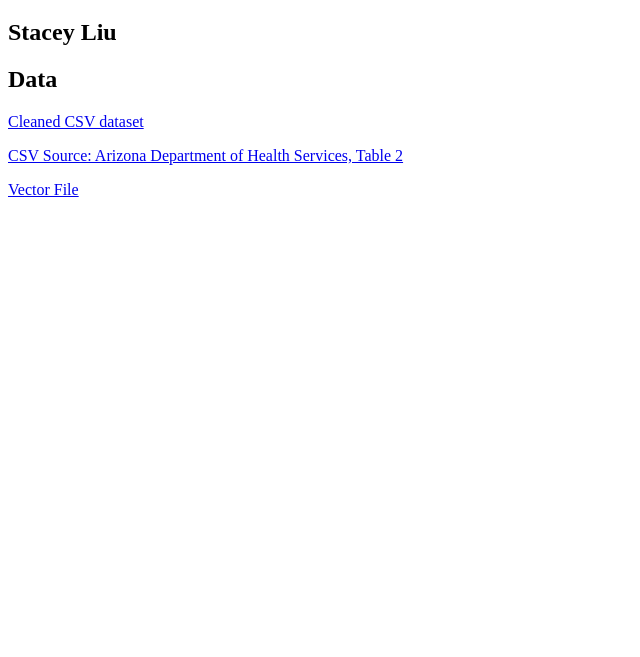
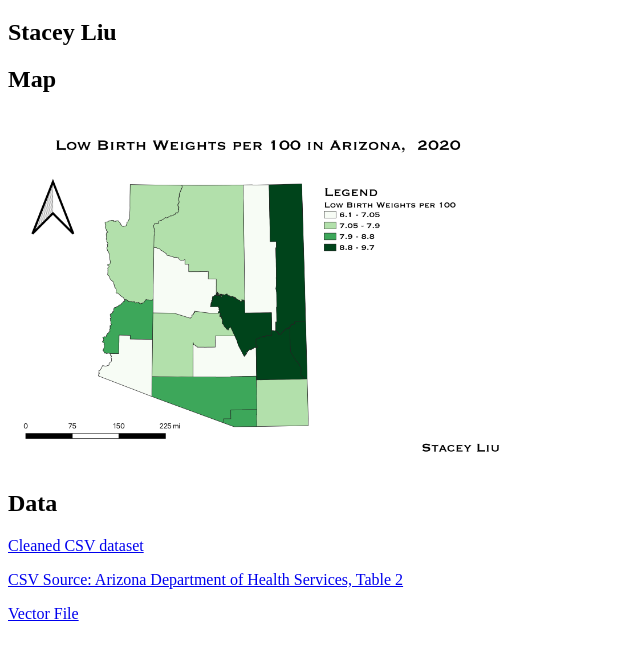
Before and after one commit to scliu-4115/GEOG-370-HW-7, a plain HTML site: page index.html in a window 1280 px wide. Shown: the part 61-718 px from the top of the page, without its empty margins (0-640 px from the left). Drawn offline with Linux system fonts and the light colour scheme.

Commit message:
Map added to page

```diff
--- a/index.html
+++ b/index.html
@@ -8,6 +8,10 @@
 <body>
 <h1>Homework 7 </h1>
 <h2>Stacey Liu</h2>
+<h2>Map</h2>
+<a href="./HW_7_Map.png">
+    <img src="./HW_7_Map.png" alt="HW 7 Map" width='500px'>
+</a>
 <h2>Data</h2>
 <a href="https://github.com/scliu-4115/GEOG-370-HW-7/blob/main/2020_arizona_births_cleaned.csv"> Cleaned CSV dataset </a>
 <p></p>
```
